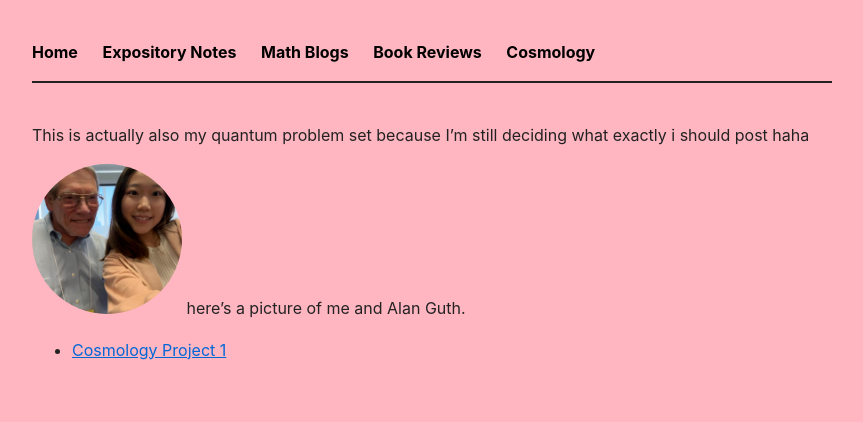
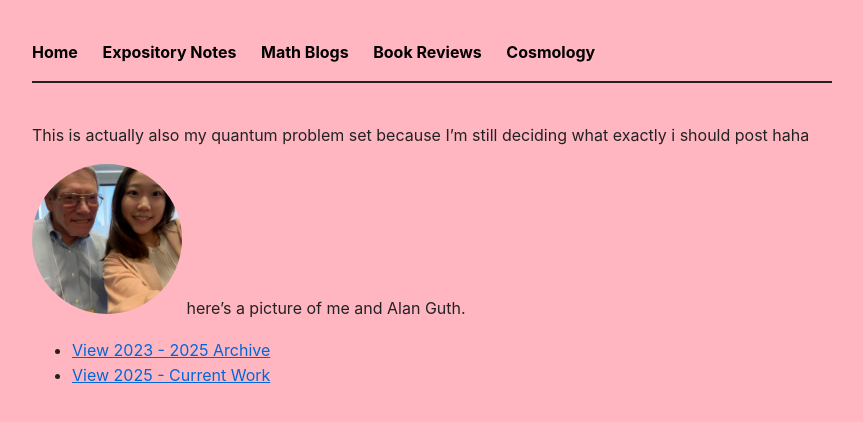
Before and after one commit to KatherineHChoi/katherinehchoi.github.io, a Jekyll site: the page built from cosmology.md, in a window 1280 px wide. Shown: the top 422 px of the page, without its empty margins (208-1071 px from the left). Built offline with Jekyll 4.4.1, drawn with Linux system fonts in a browser that asks for light colours.

Commit message:
Update links in cosmology.md

```diff
--- a/cosmology.md
+++ b/cosmology.md
@@ -8,4 +8,5 @@ This is actually also my quantum problem set because I'm still deciding what exa
 <img src="/images/alan.jpeg" alt="picture of me and alan guth" width="150" height="150" style="border-radius: 50%; object-fit: cover;">
 here's a picture of me and Alan Guth.
 
-* [Cosmology Project 1](/pdfs/cosmo-project.pdf)
+* [View 2023 - 2025 Archive](/cosmo-tom.html)
+* [View 2025 - Current Work](/cosmo-hy.html)
```
